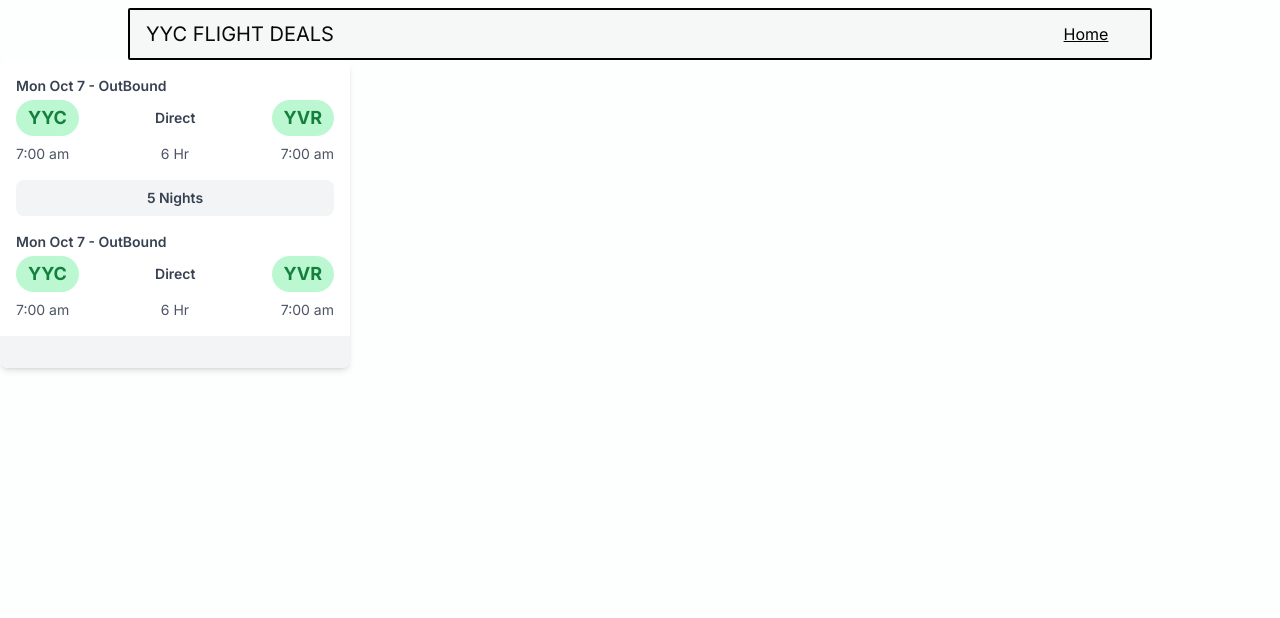
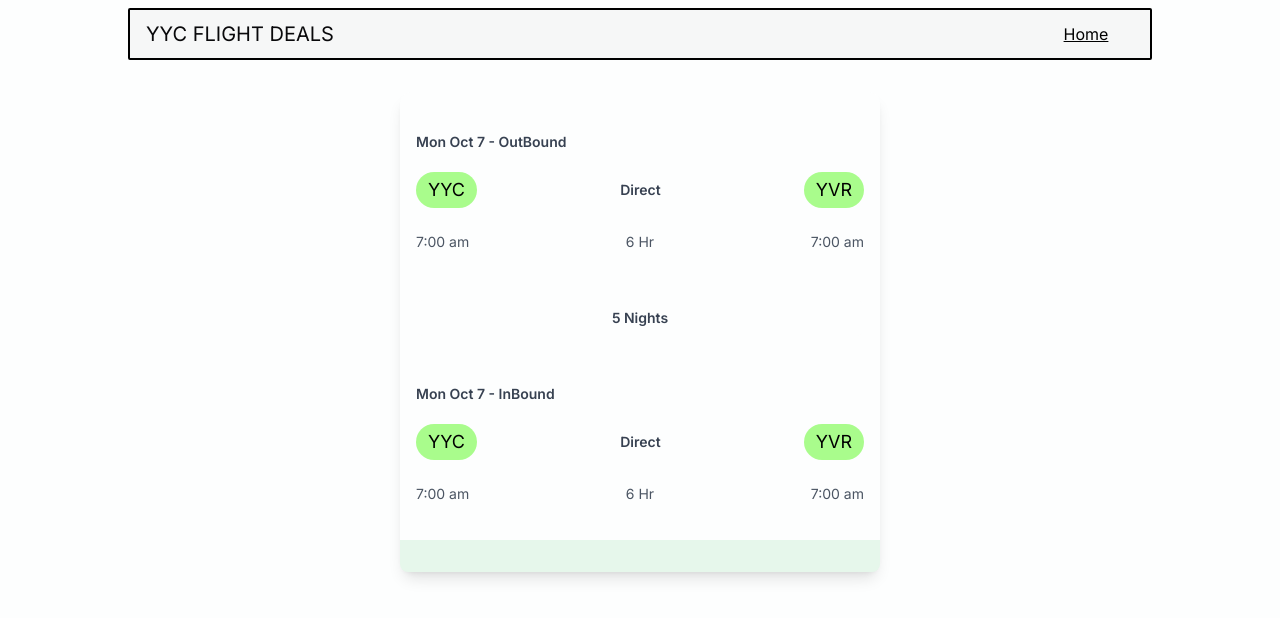
Before and after one commit to dillanferster/YYCFlightDeals, a Next.js app: page /pages/details in a window 1280 px wide. Shown: the top 618 px of the page. Built offline with nearby package versions, Linux system fonts and the light colour scheme.

Commit message:
details card update

```diff
--- a/app/components/DetailCard.js
+++ b/app/components/DetailCard.js
@@ -1,18 +1,18 @@
 export default function DetailCard() {
   return (
-    <div className="w-[350px] bg-white rounded-lg shadow-md">
-      <div>
-        <div className="p-4">
-          <div className="mb-4">
-            <div className="text-sm font-semibold text-gray-700 mb-1">
+    <div className="w-[30rem] h-[30rem] bg-[var(--color-bg)] rounded-xl shadow-lg flex flex-col justify-between mt-8">
+      <div className="flex flex-col justify-evenly h-[28rem] ">
+        <div className="p-4 h-[25rem] flex flex-col justify-between gap-8">
+          <div className="mb-4 flex flex-col gap-4">
+            <div className="text-sm font-semibold text-gray-700 mb-1 ">
               Mon Oct 7 - OutBound
             </div>
             <div className="flex items-center justify-between">
-              <div className="bg-green-200 text-green-700 rounded-full px-3 py-1 text-lg font-bold">
+              <div className="bg-[var(--color-green)] text-black rounded-full px-3 py-1 text-lg font-normal">
                 YYC
               </div>
               <div className="text-sm font-semibold text-gray-700">Direct</div>
-              <div className="bg-green-200 text-green-700 rounded-full px-3 py-1 text-lg font-bold">
+              <div className="bg-[var(--color-green)] text-black rounded-full px-3 py-1 text-lg font-normal">
                 YVR
               </div>
             </div>
@@ -22,19 +22,19 @@ export default function DetailCard() {
               <div>7:00 am</div>
             </div>
           </div>
-          <div className="flex justify-center items-center bg-gray-100 rounded-lg py-2 text-sm font-semibold text-gray-700">
+          <div className="flex justify-center items-center bg-[var(--color-bg)] rounded-lg py-2 text-sm font-semibold text-gray-700">
             5 Nights
           </div>
-          <div className="mt-4">
+          <div className="mt-4 flex flex-col gap-4">
             <div className="text-sm font-semibold text-gray-700 mb-1">
-              Mon Oct 7 - OutBound
+              Mon Oct 7 - InBound
             </div>
             <div className="flex items-center justify-between">
-              <div className="bg-green-200 text-green-700 rounded-full px-3 py-1 text-lg font-bold">
+              <div className="bg-[var(--color-green)] text-black rounded-full px-3 py-1 text-lg font-normal">
                 YYC
               </div>
               <div className="text-sm font-semibold text-gray-700">Direct</div>
-              <div className="bg-green-200 text-green-700 rounded-full px-3 py-1 text-lg font-bold">
+              <div className="bg-[var(--color-green)] text-black rounded-full px-3 py-1 text-lg font-normal">
                 YVR
               </div>
             </div>
@@ -46,7 +46,7 @@ export default function DetailCard() {
           </div>
         </div>
       </div>
-      <div className="flex justify-between items-center p-4 bg-gray-100 rounded-b-lg">
+      <div className="flex justify-between items-center p-4 bg-[#e6f7eb] rounded-b-lg">
         <div className="text-lg font-bold text-gray-800"></div>
       </div>
     </div>
--- a/app/components/MainContainer/MainContainer.js
+++ b/app/components/MainContainer/MainContainer.js
@@ -4,9 +4,12 @@ import Link from "next/link";
 
 export function MainContainer() {
   return (
-    <div id="MainC" className="flex justify-center px-4 mt-4 w-[62rem] mx-auto">
+    <div
+      id="MainC"
+      className="flex justify-center px-4 mt-4 max-w-[62rem]  mx-auto"
+    >
       <Link href="pages/details">
-        <div className="flex bg-[url('/Beach.jpeg')] bg-cover  bg-left justify-end items-end border-2 border-[#696565] border-solid w-[62rem] rounded-2xl h-48 hover:translate-y-[2px] drop-shadow-[_1px_8px_rgba(217,217,217,1)] ease-in-out transition-all hover:drop-shadow-[_1px_6px_rgba(217,217,217,1)] overflow-hidden cursor-pointer [&>*]:hover:backdrop-blur-sm ">
+        <div className="flex bg-[url('/Beach.jpeg')] bg-cover  bg-left justify-end items-end border-2 border-[#696565] border-solid  w-[62rem] rounded-2xl h-48 hover:translate-y-[2px] drop-shadow-[_1px_8px_rgba(217,217,217,1)] ease-in-out transition-all hover:drop-shadow-[_1px_6px_rgba(217,217,217,1)] overflow-hidden cursor-pointer [&>*]:hover:backdrop-blur-sm ">
           <MainContainerButton></MainContainerButton>
         </div>
       </Link>
--- a/app/components/MainContainer/MainContainerButton.js
+++ b/app/components/MainContainer/MainContainerButton.js
@@ -4,7 +4,7 @@ export function MainContainerButton() {
   return (
     <div
       id="MainCB"
-      className=" flex w-[63rem] p-2 justify-end items-center pr-12 pb-3 gap-2 "
+      className=" flex max-w-[63rem] p-2 justify-end items-center pr-12 pb-3 gap-2 "
     >
       <div className="flex justify-center items-center h-[2rem] border-white border-2 rounded-full w-[16rem] text-white">
         YYC &rarr; Place | From $000
--- a/app/pages/details/page.js
+++ b/app/pages/details/page.js
@@ -2,7 +2,7 @@ import DetailCard from "@/app/components/DetailCard";
 
 export default function Home() {
   return (
-    <main className="bg-[#FDFEFE] flex-col  items-center justify-center ">
+    <main className="bg-[#FDFEFE] flex flex-col  items-center justify-center ">
       <div>
         <DetailCard />
       </div>
```
